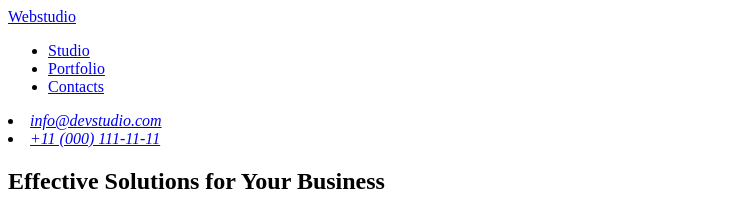
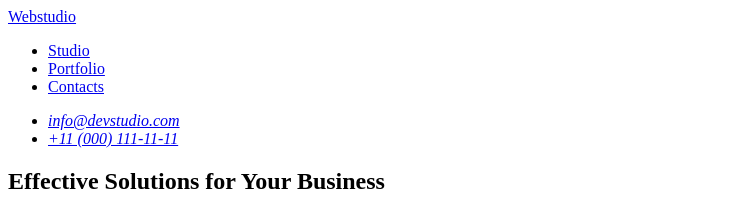
Before and after one commit to vanok00/goit-markup-hw-01, a plain HTML site: page index.html in a window 1280 px wide. Shown: the top 202 px of the page, without its empty margins (0-754 px from the left). Drawn offline with Linux system fonts and the light colour scheme.

Commit message:
newupload

```diff
--- a/index.html
+++ b/index.html
@@ -19,14 +19,18 @@
         </nav>
 
         <address>
+            <ul>
             <li>
             <a href="mailto:info@devstudio.com" target="_blank">info@devstudio.com
-                <br /> </li>
-            </a>
+                <br /></a>
+            </li>
+
             <li>
             <a href="telto:+110001111111" target="_blank">+11 (000) 111-11-11
-                <br /> </li>
-            </a>
+                <br /> </a>
+            </li>
+
+            </ul>
         </address>
         </header>
         <main>
@@ -99,5 +103,4 @@
 
     </footer>
 </body>
-
 </html>
```
